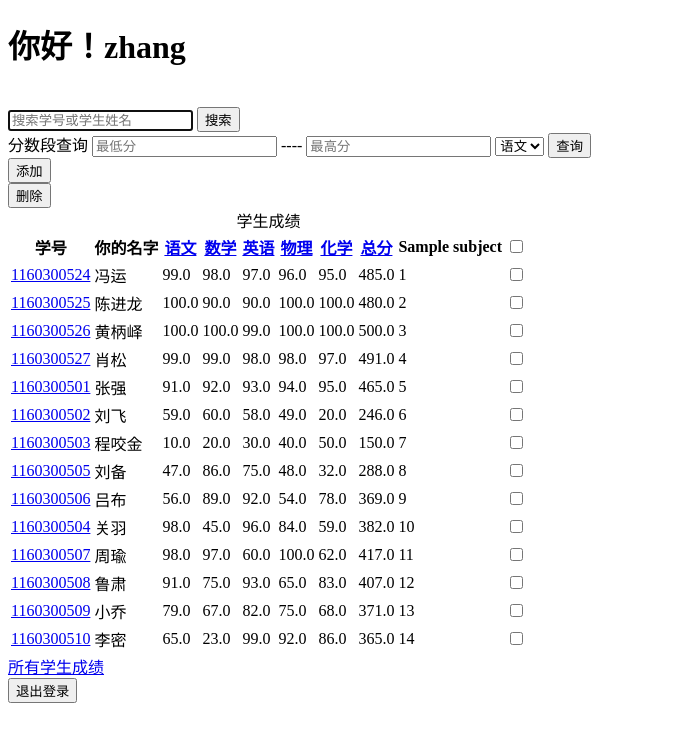
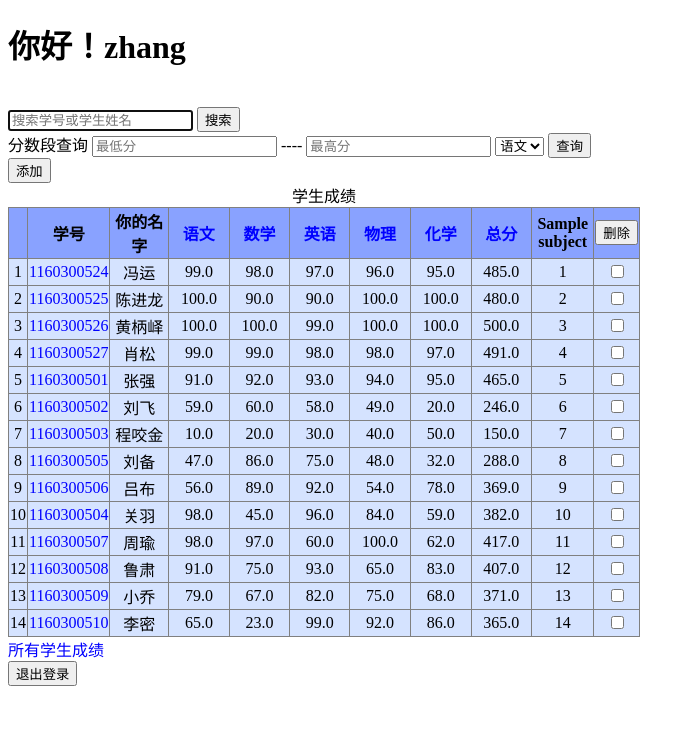
Before and after one commit to YunFeng0817/webExercise, a Django app: template system/templates/system/teacher.html in a window 1280 px wide. Shown: the top 742 px of the page, without its empty margins (0-695 px from the left). Run offline with Django 3.2, Linux system fonts and the light colour scheme; data comes from the database, SQL or seed files in the repository; both versions use the stored data as it was after the commit; the template is opened without the code that fills it: values that come from a table or form of the project are taken from there, most other values are stand-ins (such as "Sample title", 1, 10 or a date in 2020); parts of the project's set-up code (start-up, migrations or seed data) failed here and were passed over.

Commit message:
完善了表格的css样式

```diff
--- /dev/null
+++ b/system/static/system/teacher.css
@@ -0,0 +1,36 @@
+/*coding=UTF-8*/
+#scores{
+    border: 1.5px solid gray;
+    color: black;
+    background-color: rgba(49,115,253,0.2);
+    border-collapse:collapse;/*将所有的表格线设置为单线*/
+    width: 50%;
+    position: relative;
+    text-align: center;
+}
+.headTable th{
+    background-color:rgba(27,66,254,0.4);
+    border: solid 1px gray;
+}
+.contentTable td{
+    text-align: center;
+    border: solid 1px gray;
+    width: 10%;
+}
+/*链接的样式设定*/
+a:link{
+    text-decoration: none;
+    color: blue;
+}
+a:visited{
+    text-decoration: none;
+    color: blue;
+}
+a:hover{
+    text-decoration: none;
+    color: deeppink;
+}
+a:active{
+    text-decoration: solid;
+    color: navy;
+}
--- a/system/templates/system/teacher.html
+++ b/system/templates/system/teacher.html
@@ -1,5 +1,7 @@
 <!DOCTYPE html>
 <html lang="en">
+{% load static %}
+<link rel="stylesheet" type="text/css" href="{% static 'system/teacher.css' %}" />
 <head>
     <meta charset="UTF-8">
     <title>Title</title>
@@ -52,13 +54,13 @@
 </form>
 <form action="{% url 'system:delete' %}" method="post">
     {% csrf_token %}
-    <table>
+    <table id="scores">
         <caption>
             学生成绩
         </caption>
-    <input type="submit" value="删除"  name="delete"/>
         <tbody>
-        <tr>
+        <tr class="headTable">
+            <th></th>
             <th>学号</th>
             <th>你的名字</th>
             <th><a href="{% url 'system:sortedChange' '1' %}">语文</a></th>
@@ -67,15 +69,16 @@
             <th><a href="{% url 'system:sortedChange' '4' %}">物理</a></th>
             <th><a href="{% url 'system:sortedChange' '5' %}">化学</a></th>
             <th><a href="{% url 'system:sortedChange' '0' %}">总分</a></th>
-            <th>{{ subject }}</th>
+            <th style="width: auto;">{{ subject }}</th>
             <th>
                 <div>
-                    <input type="checkbox" id="mainBox" />
+                    <input type="submit" value="删除"  name="delete"/>
                 </div>
             </th>
         </tr>
         {% for student in students %}
-        <tr>
+        <tr class="contentTable">
+            <td style="width: 1%;">{{ forloop.counter }}</td>
             <td><a href='/system/change/{{ student.StudentID }}'>{{ student.StudentID }}</a></td>
             <td>{{ student.Name }}</td>
             <td>{{ student.Chinese }}</td>
@@ -85,7 +88,7 @@
             <td>{{ student.Chemistry }}</td>
             <td>{{ student.sum }}</td>
             <td>{{ forloop.counter }}</td>
-            <td>
+            <td style="width: 1%;">
                 <div>
                     <input type="checkbox" class="selected" name="selected_student" value={{ student.StudentID }} />
                 </div>
@@ -103,7 +106,7 @@
 </form>
 </body>
 <script type="text/javascript">
-    var box=document.getElementById('mainBox');
+   /* var box=document.getElementById('mainBox');
     box.onclick=function () {
         var boxes=document.getElementsByClassName('selected');
         if(box.checked){
@@ -118,6 +121,6 @@
                 boxes[j].checked=false;
             }
         }
-    }
+    }*/
 </script>
 </html>
```
Also changed, not shown: system/views.py (+24 -21 lines), db.sqlite3.
